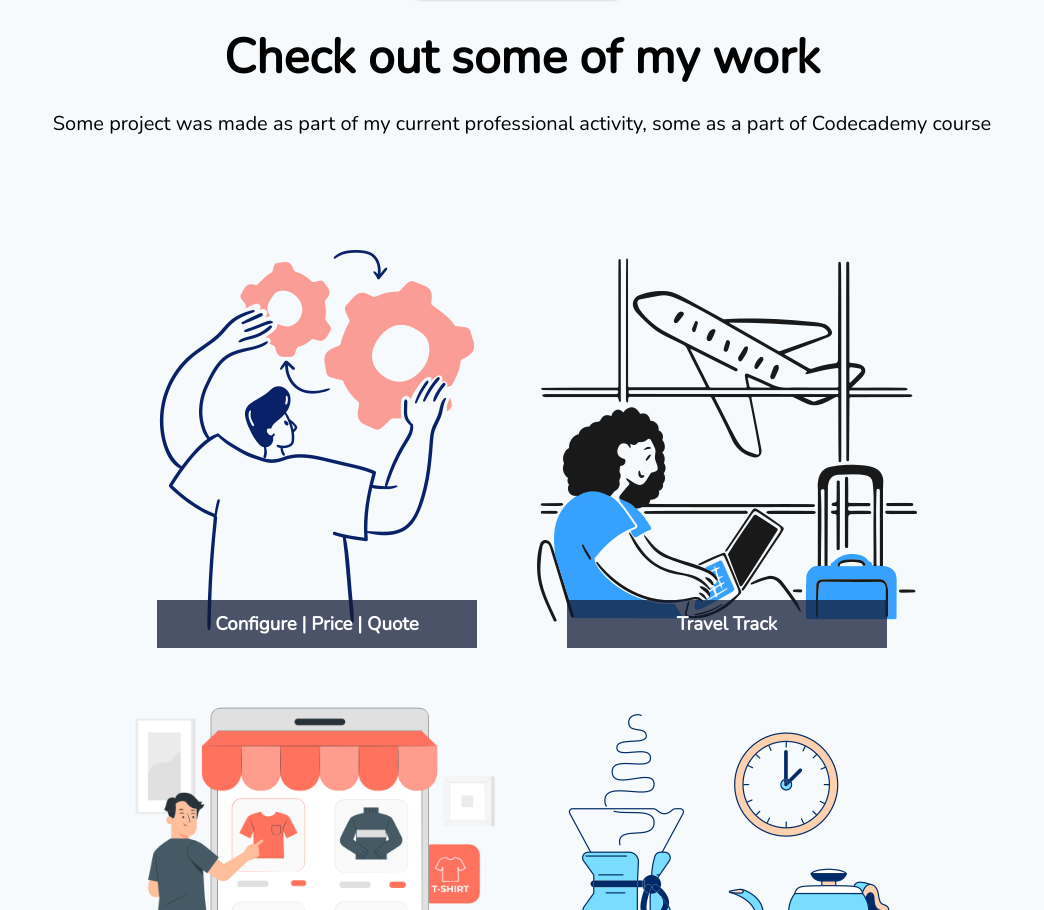
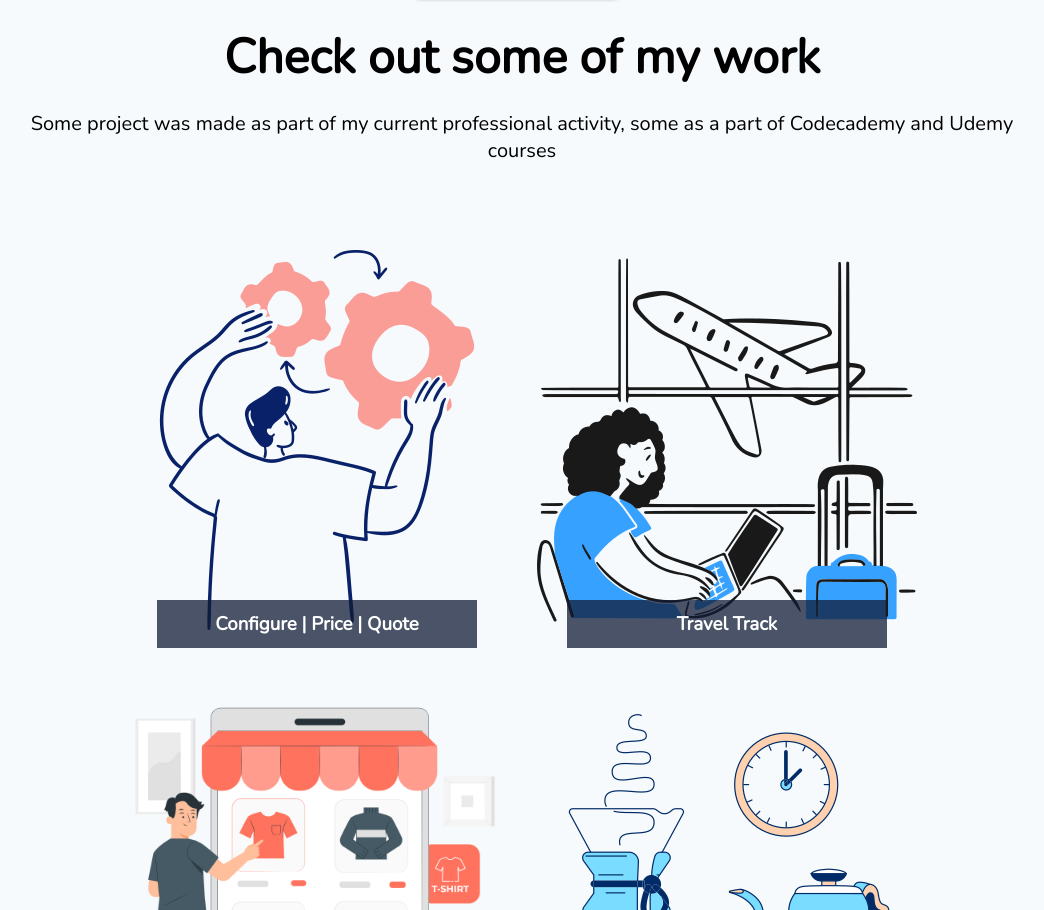
Before and after one commit to ValentynJK/Portfolio, a plain HTML site: page index.html in a window 1280 px wide. Shown: the part 2786-3696 px from the top of the page, without its empty margins (118-1162 px from the left). Drawn offline with nearby package versions, Linux system fonts and the light colour scheme.

Commit message:
updating Project's header

```diff
--- a/index.html
+++ b/index.html
@@ -98,7 +98,8 @@
     <div id="projects">
         <section>
             <h1>Check out some of my work</h1>
-            <p>Some project was made as part of my current professional activity, some as a part of Codecademy course
+            <p>Some project was made as part of my current professional activity, some as a part of Codecademy and Udemy
+                courses
             </p>
         </section>
         <div class="works">
```
